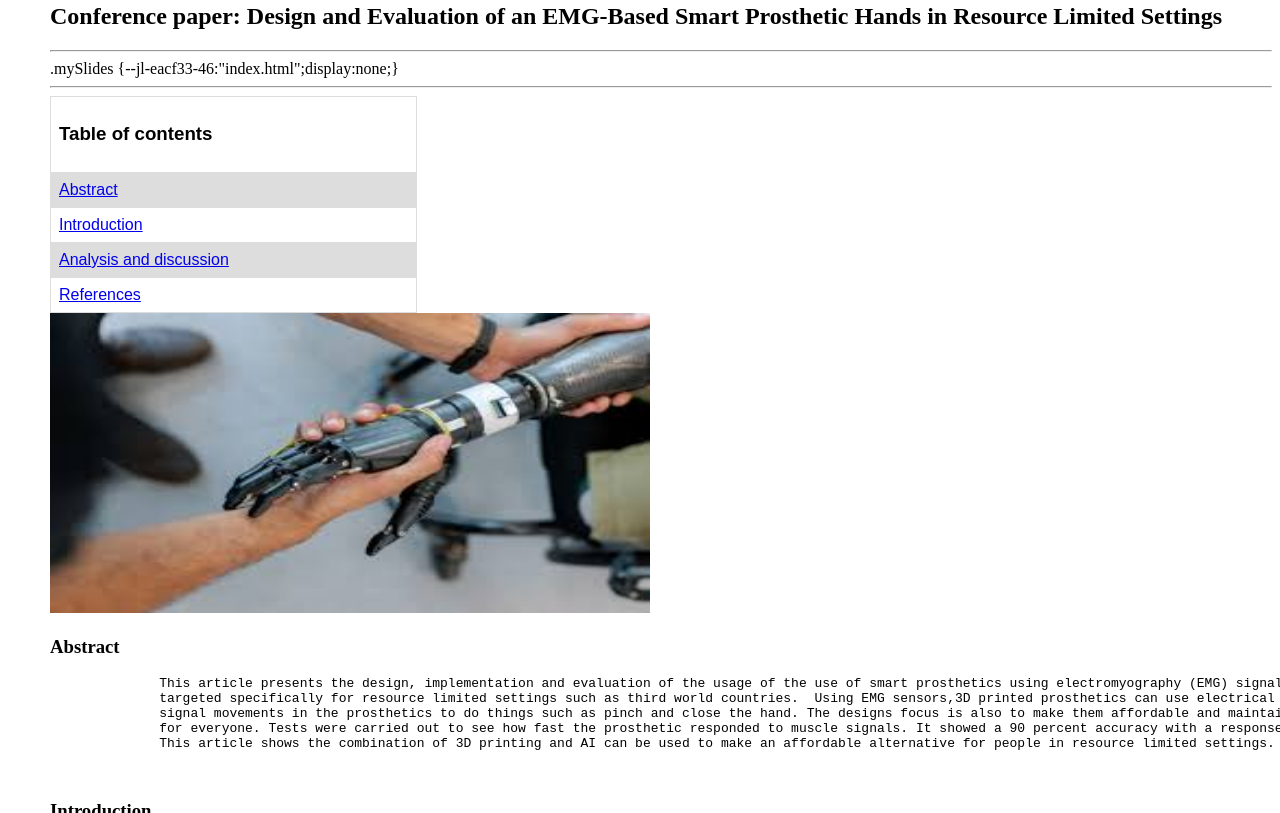
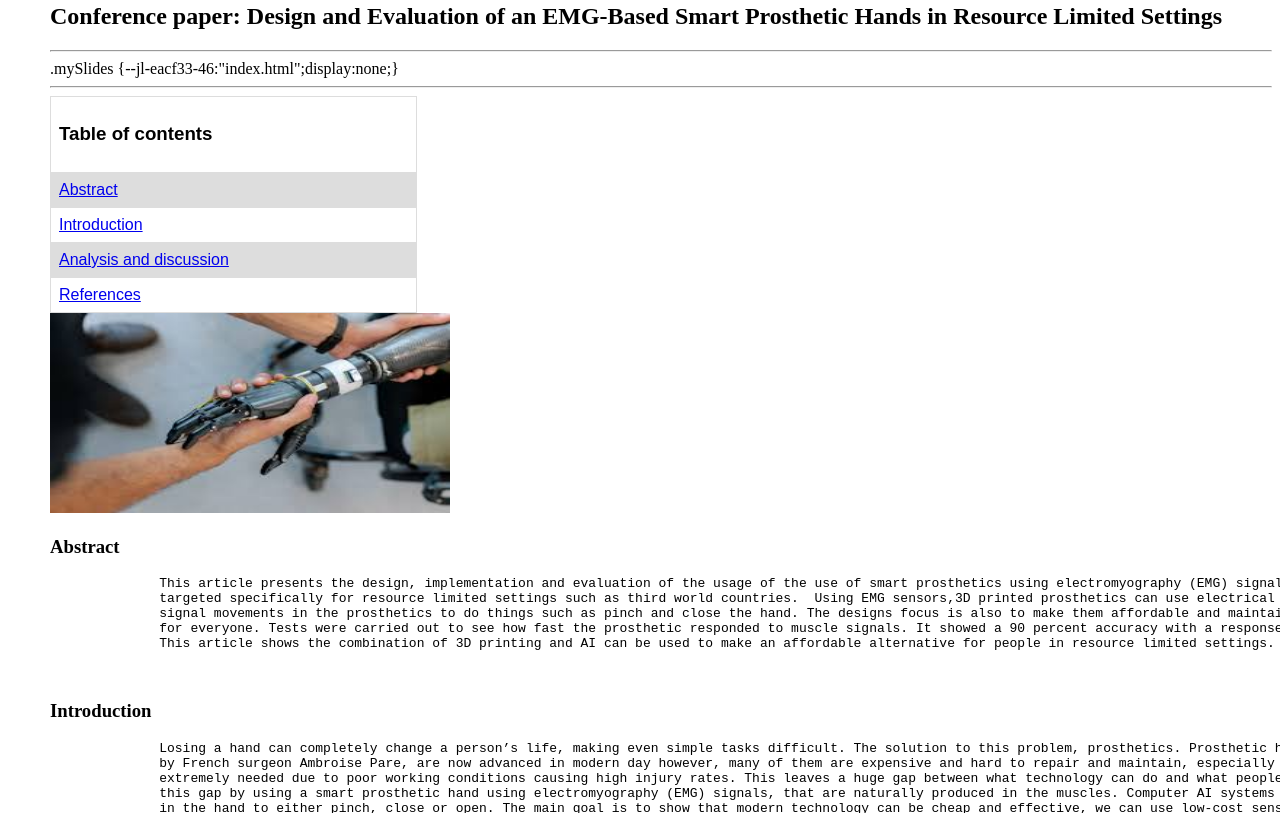
Before and after one commit to FEPSFY6906288/FY6906288, a plain HTML site: page index.html in a window 1280 px wide. Shown: the part 458-1271 px from the top of the page. Drawn offline with Linux system fonts and the light colour scheme.

Commit message:
Adjust image size in index.html
Updated image dimensions for better display.

```diff
--- a/index.html
+++ b/index.html
@@ -67,7 +67,7 @@
                 </tr>
                 </table>
                 <table>
-                  <img src="prosthetic hand.jpg" alt="Banner" width="600" height="300">
+                  <img src="prosthetic hand.jpg" alt="Banner" width="400" height="200">
               <h3 id="Abstract">Abstract</h3>
               <p class ="ex1">
               <pre>
```
